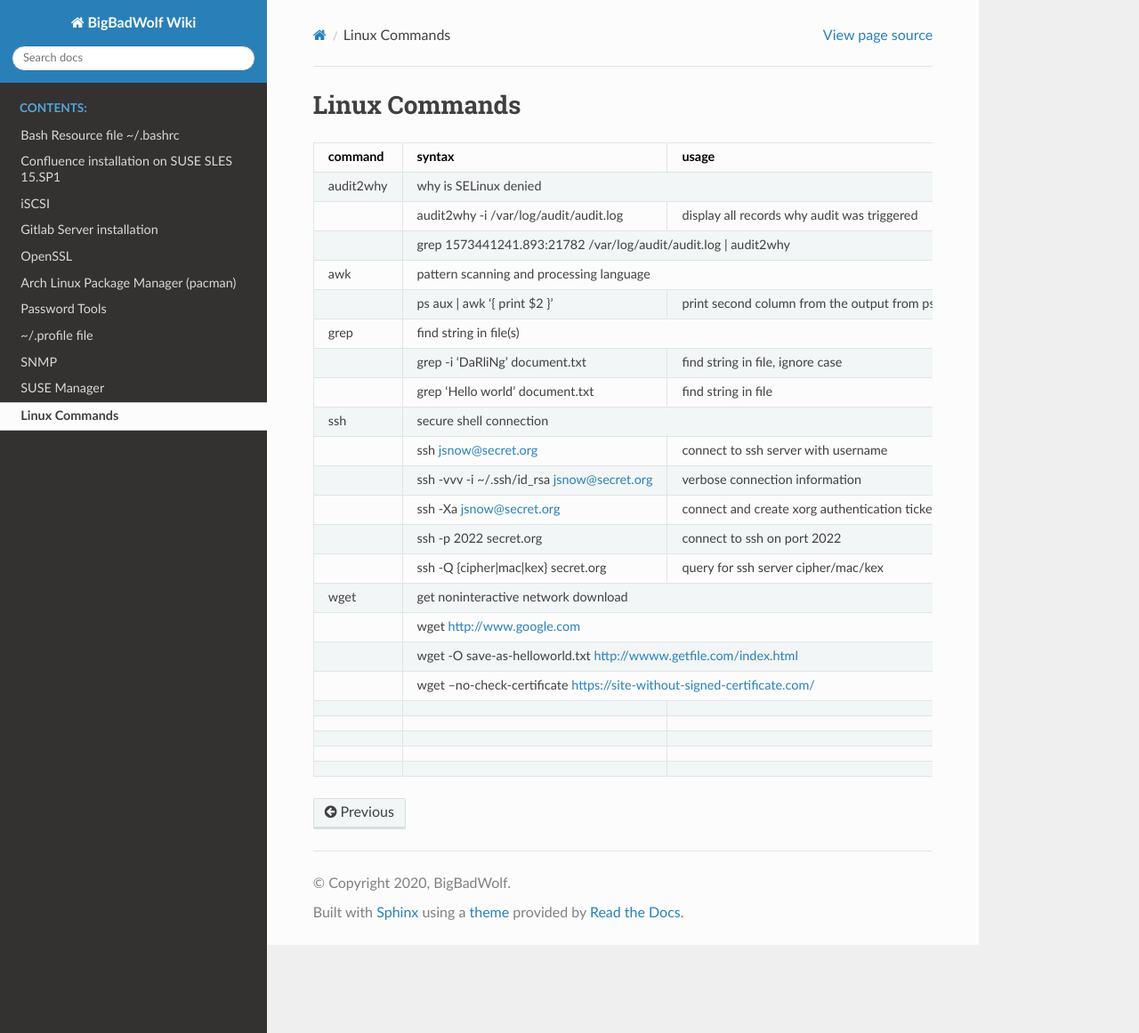
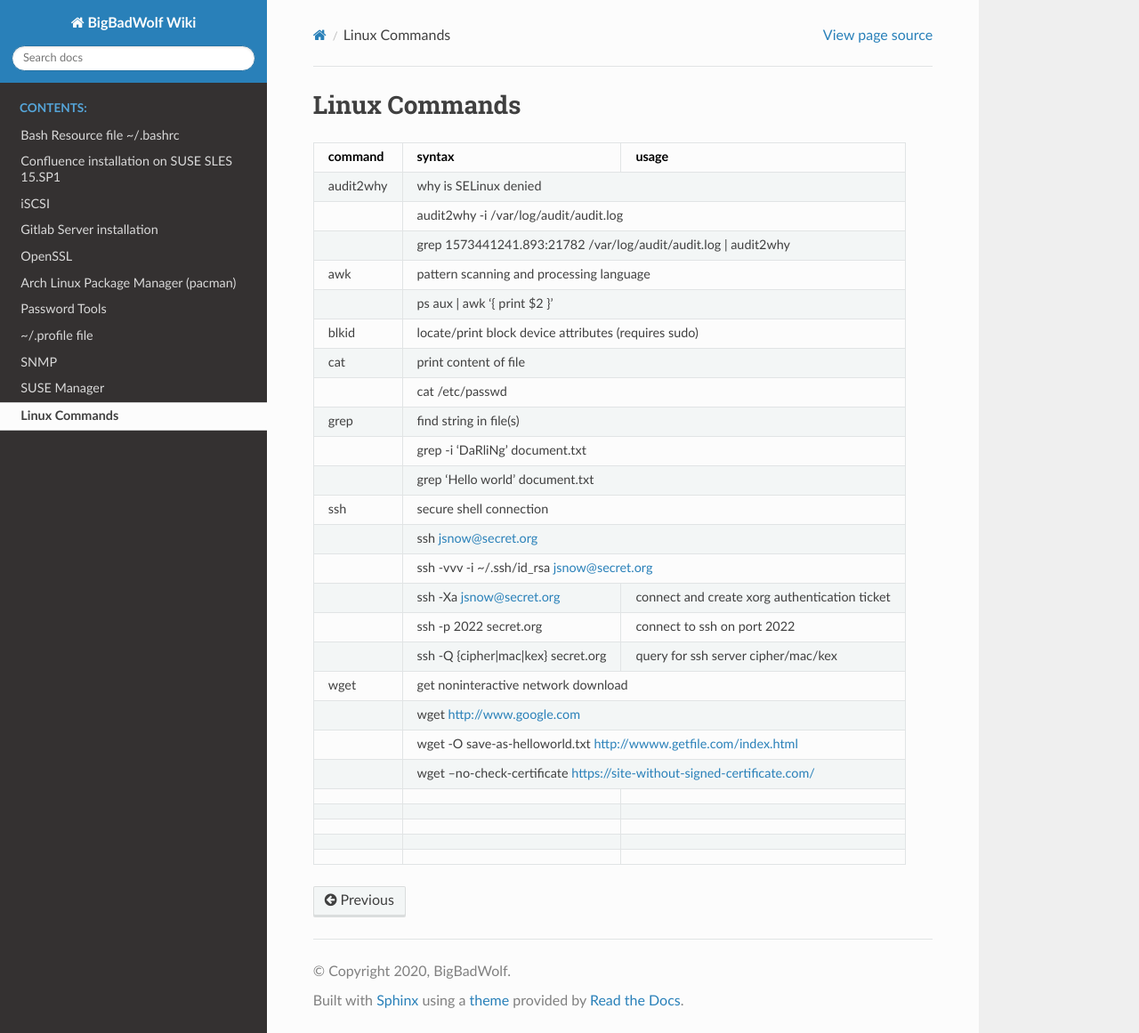
Before and after one commit to p3ll1n0r3/readthedocs, a Sphinx documentation site: the page built from docs/linux.rst, in a window 1280 px wide and 1161 px high. Shown: the whole window at 89% size. Built offline with Sphinx 7.4.7 and the Read the Docs theme 2.0.0, drawn with Linux system fonts in a browser that asks for light colours.

Commit message:
Update linux.rst

```diff
--- a/docs/linux.rst
+++ b/docs/linux.rst
@@ -6,25 +6,31 @@ Linux Commands
 +================+===============================================+=================================================+
 | audit2why      | why is SELinux denied                                                                           |
 +----------------+-----------------------------------------------+-------------------------------------------------+
-|                | audit2why -i /var/log/audit/audit.log         | display all records why audit was triggered     |
+|                | audit2why -i /var/log/audit/audit.log                                                           |
 +----------------+-----------------------------------------------+-------------------------------------------------+
 |                | grep 1573441241.893:21782 /var/log/audit/audit.log \| audit2why                                 |
 +----------------+-----------------------------------------------+-------------------------------------------------+
 | awk            | pattern scanning and processing language                                                        |
 +----------------+-----------------------------------------------+-------------------------------------------------+
-|                | ps aux \| awk '{ print $2 }'                  | print second column from the output from ps     |
+|                | ps aux \| awk '{ print $2 }'                                                                    |
++----------------+-----------------------------------------------+-------------------------------------------------+
+| blkid          | locate/print block device attributes (requires sudo)                                            |
++----------------+-----------------------------------------------+-------------------------------------------------+
+| cat            | print content of file                                                                           |
++----------------+-----------------------------------------------+-------------------------------------------------+
+|                | cat /etc/passwd                                                                                 |
 +----------------+-----------------------------------------------+-------------------------------------------------+
 | grep           | find string in file(s)                                                                          |
 +----------------+-----------------------------------------------+-------------------------------------------------+
-|                | grep -i 'DaRliNg' document.txt                | find string in file, ignore case                |
+|                | grep -i 'DaRliNg' document.txt                                                                  |
 +----------------+-----------------------------------------------+-------------------------------------------------+
-|                | grep 'Hello world' document.txt               | find string in file                             |
+|                | grep 'Hello world' document.txt                                                                 |
 +----------------+-----------------------------------------------+-------------------------------------------------+
 | ssh            | secure shell connection                                                                         |
 +----------------+-----------------------------------------------+-------------------------------------------------+
-|                | ssh jsnow@secret.org                          | connect to ssh server with username             |
+|                | ssh jsnow@secret.org                                                                            |
 +----------------+-----------------------------------------------+-------------------------------------------------+
-|                | ssh -vvv -i ~/.ssh/id_rsa jsnow@secret.org    | verbose connection information                  |
+|                | ssh -vvv -i ~/.ssh/id_rsa jsnow@secret.org                                                      |
 +----------------+-----------------------------------------------+-------------------------------------------------+
 |                | ssh -Xa jsnow@secret.org                      | connect and create xorg authentication ticket   |
 +----------------+-----------------------------------------------+-------------------------------------------------+
```
